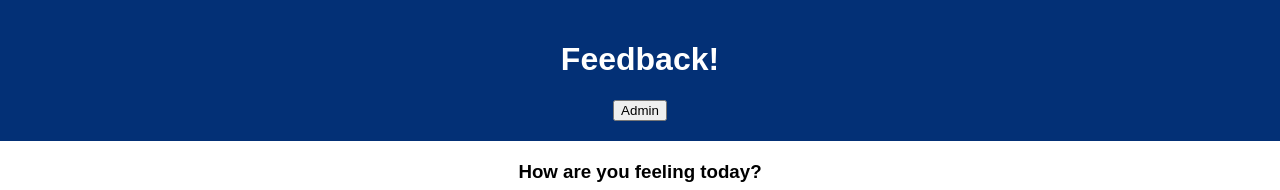
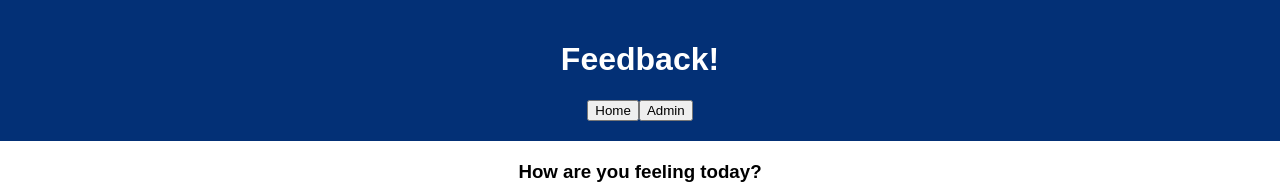
Before and after one commit to swadezy/redux-feedback-loop, a React (Create React App) app: page / in a window 1280 px wide. Shown: the top 190 px of the page. Built offline with nearby package versions, Linux system fonts and the light colour scheme.

Commit message:
home button in header added

```diff
--- a/src/components/Header/Header.jsx
+++ b/src/components/Header/Header.jsx
@@ -3,6 +3,10 @@ import { useHistory } from 'react-router-dom';
 function Header() {
 
     const history = useHistory();
+
+    const routeHome = () => {
+        history.push('/')
+    }
 
     const routeAdmin = () => {
         history.push('/admin')
@@ -11,6 +15,7 @@ function Header() {
     return (
         <header className='App-header'>
             <h1 className='App-title'>Feedback!</h1>
+            <button onClick={routeHome}>Home</button>
             <button onClick={routeAdmin}>Admin</button>
         </header>
     )
```
Also changed, not shown: 1 other file (tests, documents, lock files or other folders).
